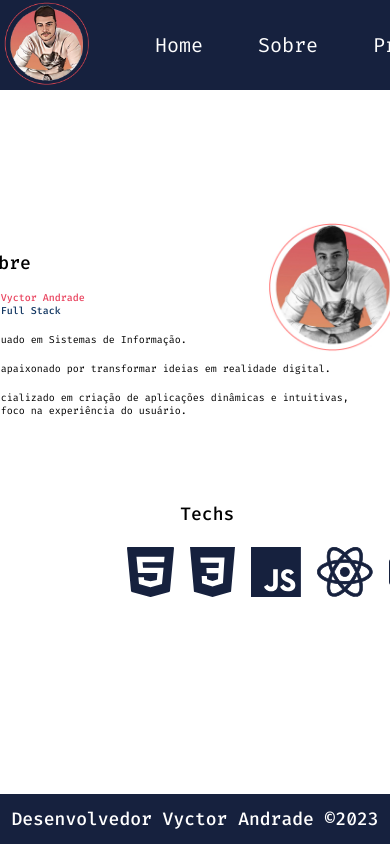
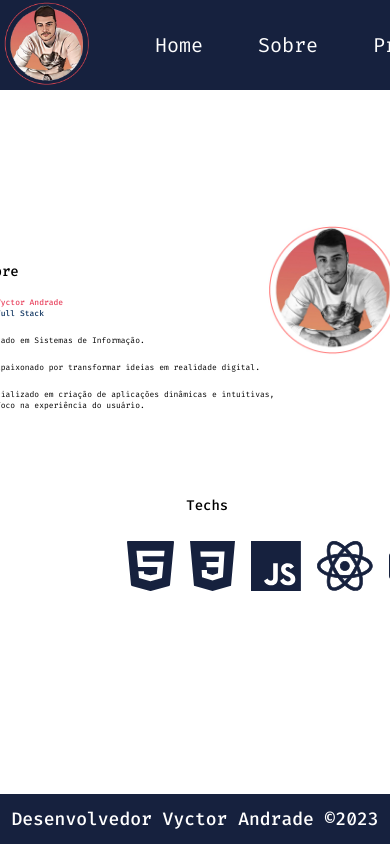
Before and after one commit to vyctorandrade/portfolio, a React (Vite) app: page /sobre in a window 390 px wide. Built offline with nearby package versions, Linux system fonts and the light colour scheme.

Commit message:
Update Sobre.module.css

```diff
--- a/src/pages/Sobre/Sobre.module.css
+++ b/src/pages/Sobre/Sobre.module.css
@@ -71,13 +71,14 @@
     }
 
     .textos p{
-        font-size: 10px;
+        font-size: 8px;
         margin-left: -300px;
+
 
 
     }
     .textos h2{
-        font-size: 18px;
+        font-size: 14px;
         margin-left: -300px;
     }
 
@@ -93,7 +94,7 @@
     }
 
     .techs h3{
-        font-size: 18px;
+        font-size: 14px;
         margin-right: -200px;
         margin-top: 45px;
 
```
